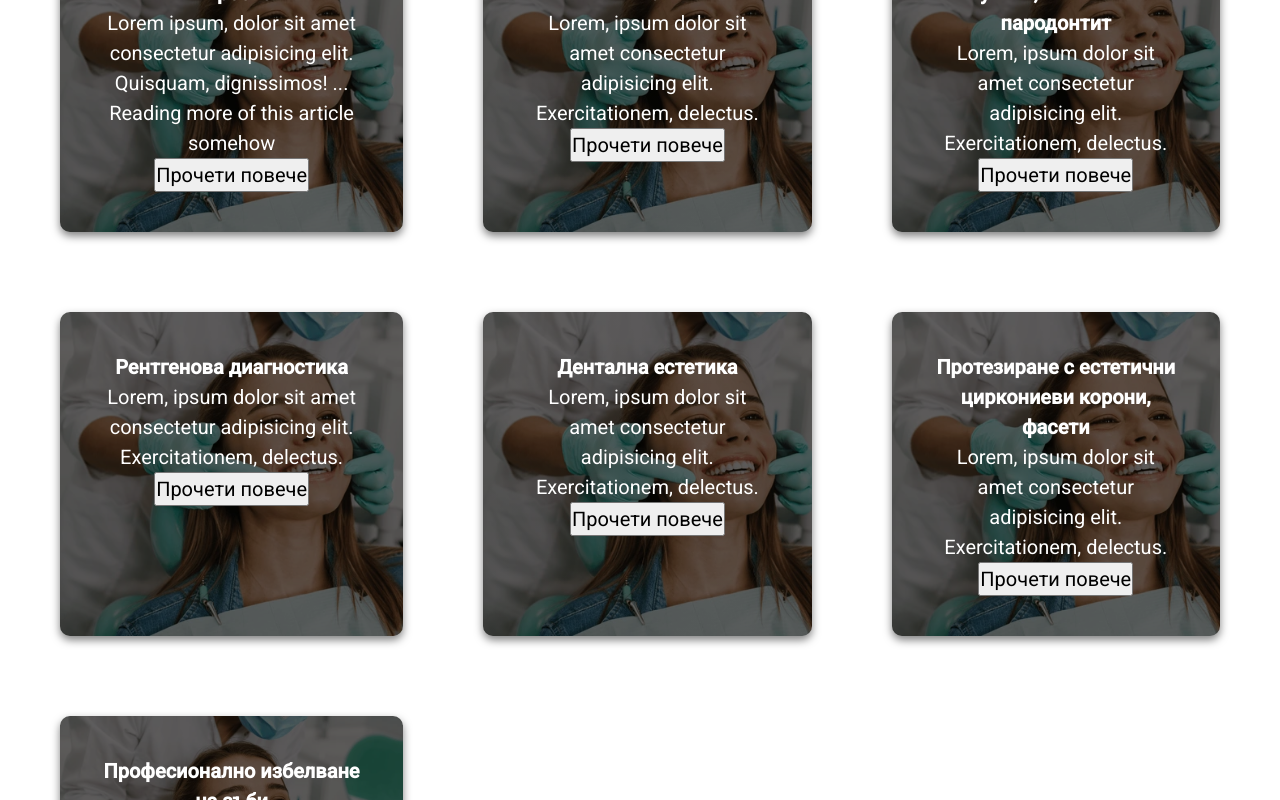
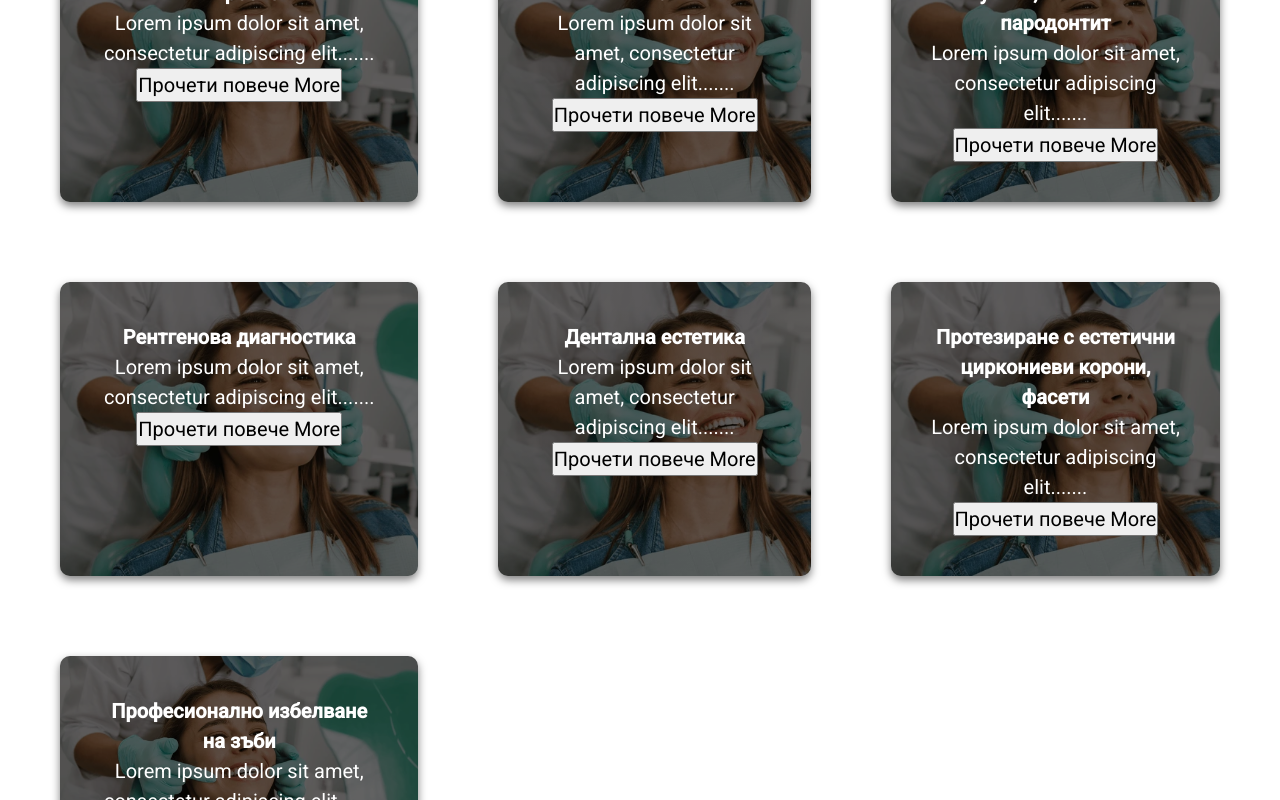
Before and after one commit to JaklinJ/dentist-app, an Angular app in the folder drV/: page /treatments in a window 1280 px wide. Shown: the part 800-1600 px from the top of the page. Built offline with nearby package versions, Linux system fonts and the light colour scheme.

Commit message:
Worked on expandable paragraphs and read more buttons

```diff
--- a/drV/src/app/app.module.ts
+++ b/drV/src/app/app.module.ts
@@ -13,6 +13,7 @@ import { AboutUsComponent } from './about-us/about-us.component';
 import { BlogComponent } from './blog/blog.component';
 import { HomeComponent } from './home/home.component';
 import { BrowserAnimationsModule } from '@angular/platform-browser/animations';
+import {MatExpansionModule} from '@angular/material/expansion';
 
 @NgModule({
   declarations: [
@@ -30,7 +31,7 @@ import { BrowserAnimationsModule } from '@angular/platform-browser/animations';
   imports: [
     BrowserModule,
     BrowserAnimationsModule,
-    // MatExpansionModule,s
+    MatExpansionModule,
     AppRoutingModule,
     BrowserAnimationsModule
   ],
--- a/drV/src/app/blog/blog.component.html
+++ b/drV/src/app/blog/blog.component.html
@@ -13,51 +13,51 @@
 <div class="questions">
 
     <div class="info">
-        <!-- <mat-expansion-panel>s -->
-        <!-- <mat-expansion-panel-header> -->
+        <mat-expansion-panel>s
+        <mat-expansion-panel-header>
             Какво е добра устна хигиена?
-        <!-- </mat-expansion-panel-header> -->
+        </mat-expansion-panel-header>
 
         <ng-template matExpansionPanelContent class="answear">
         Some deferred content
         </ng-template>
-    <!-- </mat-expansion-panel> -->
+    </mat-expansion-panel>
     </div>
 
 <div class="info">
-    <!-- <mat-expansion-panel> -->
-        <!-- <mat-expansion-panel-header> -->
+    <mat-expansion-panel>
+        <mat-expansion-panel-header>
             Как да избера правилната четка за зъби?
-        <!-- </mat-expansion-panel-header> -->
+        </mat-expansion-panel-header>
 
         <ng-template matExpansionPanelContent>
         Some deferred content
         </ng-template>
-    <!-- </mat-expansion-panel> -->
+    </mat-expansion-panel>
 </div>
 
 <div class="info">
-    <!-- <mat-expansion-panel> -->
-        <!-- <mat-expansion-panel-header> -->
+    <mat-expansion-panel>
+        <mat-expansion-panel-header>
             Как да се поддържаме добра устна хигиена?
-        <!-- </mat-expansion-panel-header> -->
+        </mat-expansion-panel-header>
 
         <ng-template matExpansionPanelContent>
         Some deferred content
         </ng-template>
-    <!-- </mat-expansion-panel> -->
+    </mat-expansion-panel>
 </div>
 
 <div class="info">
-    <!-- <mat-expansion-panel> -->
-        <!-- <mat-expansion-panel-header> -->
+    <mat-expansion-panel>
+        <mat-expansion-panel-header>
             Какво се добива от поддържането на добра устна хигиена?
-        <!-- </mat-expansion-panel-header> -->
+        </mat-expansion-panel-header>
 
         <ng-template matExpansionPanelContent>
         Some deferred content
         </ng-template>
-    <!-- </mat-expansion-panel> -->
+    </mat-expansion-panel>
 </div>
 
 </div>
--- a/drV/src/app/blog/blog.component.ts
+++ b/drV/src/app/blog/blog.component.ts
@@ -1,4 +1,5 @@
 import { Component } from '@angular/core';
+// import { MatExpansionModule } from '@angular/material/expansion';
 @Component({
   selector: 'app-blog',
   templateUrl: './blog.component.html',
--- a/drV/src/app/treatments/treatments.component.html
+++ b/drV/src/app/treatments/treatments.component.html
@@ -10,49 +10,124 @@
 <div class="container">
     <div class="treatmentOne a">
         <h4>Ендодонтско лечение под микроскоп</h4>
-        <p>
+
+        <!-- Trying something new for the readMoreLessButton -->
+
+        <!-- <p>
             Lorem ipsum, dolor sit amet consectetur adipisicing elit. Quisquam, dignissimos!
             <span id="less">...</span><span id="more">
                 Reading more of this article somehow
             </span>
-        </p>
-        <button (click)="toggleReadMore()">Прочети повече</button>
+        </p> -->
+        <div *ngIf="content.length <= 150; else longContent">
+            <!-- <p>{{ content }}</p> -->
+          </div>
+          <ng-template #longContent>
+            <!-- Display shortened content -->
+            <p>{{ content.slice(0, 150) }}...</p>
+            <!-- Implement "Read More/Less" button -->
+            <button (click)="toggleReadMore()">Read {{ isExpanded ? 'Less' : 'More' }}</button>
+          </ng-template>
+            <p *ngIf="!isExpanded">{{ content.slice(0, 150) }}...</p>
+            <p *ngIf="isExpanded">{{ content }}</p>
+            <button (click)="toggleReadMore()">Прочети повече {{ isExpanded ? 'Less' : 'More' }}</button>
     </div>
 
     <div class="treatmentOne b">
         <h4>Поставяне на дентални импланти</h4>
-        <p>Lorem, ipsum dolor sit amet consectetur adipisicing elit. Exercitationem, delectus.</p>
-        <button (click)="toggleReadMore()">Прочети повече</button>
+        <!-- <p>Lorem, ipsum dolor sit amet consectetur adipisicing elit. Exercitationem, delectus.</p> -->
+        <div *ngIf="content.length <= 150; else longContent">
+            <!-- <p>{{ content }}</p> -->
+          </div>
+          <ng-template #longContent>
+            <!-- Display shortened content -->
+            <p>{{ content.slice(0, 150) }}...</p>
+            <!-- Implement "Read More/Less" button -->
+            <button (click)="toggleReadMore()">Read {{ isExpanded ? 'Less' : 'More' }}</button>
+          </ng-template>
+            <p *ngIf="!isExpanded">{{ content.slice(0, 150) }}...</p>
+            <p *ngIf="isExpanded">{{ content }}</p>
+            <button (click)="toggleReadMore()">Прочети повече {{ isExpanded ? 'Less' : 'More' }}</button>
     </div>
 
     <div class="treatmentOne c">
         <h4>Лечение на кариес, пулпит, гингивит и пародонтит</h4>
-        <p>Lorem, ipsum dolor sit amet consectetur adipisicing elit. Exercitationem, delectus.</p>
-        <button (click)="toggleReadMore()">Прочети повече</button>
+        <div *ngIf="content.length <= 150; else longContent">
+            <!-- <p>{{ content }}</p> -->
+          </div>
+          <ng-template #longContent>
+            <!-- Display shortened content -->
+            <p>{{ content.slice(0, 150) }}...</p>
+            <!-- Implement "Read More/Less" button -->
+            <button (click)="toggleReadMore()">Read {{ isExpanded ? 'Less' : 'More' }}</button>
+          </ng-template>
+            <p *ngIf="!isExpanded">{{ content.slice(0, 150) }}...</p>
+            <p *ngIf="isExpanded">{{ content }}</p>
+            <button (click)="toggleReadMore()">Прочети повече {{ isExpanded ? 'Less' : 'More' }}</button>
     </div>
 
     <div class="treatmentOne d">
         <h4>Рентгенова диагностика</h4>
-        <p>Lorem, ipsum dolor sit amet consectetur adipisicing elit. Exercitationem, delectus.</p>
-        <button (click)="toggleReadMore()">Прочети повече</button>
+        <div *ngIf="content.length <= 150; else longContent">
+            <!-- <p>{{ content }}</p> -->
+          </div>
+          <ng-template #longContent>
+            <!-- Display shortened content -->
+            <p>{{ content.slice(0, 150) }}...</p>
+            <!-- Implement "Read More/Less" button -->
+            <button (click)="toggleReadMore()">Read {{ isExpanded ? 'Less' : 'More' }}</button>
+          </ng-template>
+            <p *ngIf="!isExpanded">{{ content.slice(0, 150) }}...</p>
+            <p *ngIf="isExpanded">{{ content }}</p>
+            <button (click)="toggleReadMore()">Прочети повече {{ isExpanded ? 'Less' : 'More' }}</button>
     </div>
 
     <div class="treatmentOne e">
         <h4>Дентална естетика</h4>
-        <p>Lorem, ipsum dolor sit amet consectetur adipisicing elit. Exercitationem, delectus.</p>
-        <button (click)="toggleReadMore()">Прочети повече</button>
+        <div *ngIf="content.length <= 150; else longContent">
+            <!-- <p>{{ content }}</p> -->
+          </div>
+          <ng-template #longContent>
+            <!-- Display shortened content -->
+            <p>{{ content.slice(0, 150) }}...</p>
+            <!-- Implement "Read More/Less" button -->
+            <button (click)="toggleReadMore()">Read {{ isExpanded ? 'Less' : 'More' }}</button>
+          </ng-template>
+            <p *ngIf="!isExpanded">{{ content.slice(0, 150) }}...</p>
+            <p *ngIf="isExpanded">{{ content }}</p>
+            <button (click)="toggleReadMore()">Прочети повече {{ isExpanded ? 'Less' : 'More' }}</button>
     </div>
 
     <div class="treatmentOne f">
         <h4>Протезиране с естетични циркониеви корони, фасети</h4>
-        <p>Lorem, ipsum dolor sit amet consectetur adipisicing elit. Exercitationem, delectus.</p>
-        <button (click)="toggleReadMore()">Прочети повече</button>
+        <div *ngIf="content.length <= 150; else longContent">
+            <!-- <p>{{ content }}</p> -->
+          </div>
+          <ng-template #longContent>
+            <!-- Display shortened content -->
+            <p>{{ content.slice(0, 150) }}...</p>
+            <!-- Implement "Read More/Less" button -->
+            <button (click)="toggleReadMore()">Read {{ isExpanded ? 'Less' : 'More' }}</button>
+          </ng-template>
+            <p *ngIf="!isExpanded">{{ content.slice(0, 150) }}...</p>
+            <p *ngIf="isExpanded">{{ content }}</p>
+            <button (click)="toggleReadMore()">Прочети повече {{ isExpanded ? 'Less' : 'More' }}</button>
     </div>
 
     <div class="treatmentOne g">
         <h4>Професионално избелване на зъби</h4>
-        <p>Lorem, ipsum dolor sit amet consectetur adipisicing elit. Exercitationem, delectus.</p>
-        <button (click)="toggleReadMore()">Прочети повече</button>
+        <div *ngIf="content.length <= 150; else longContent">
+            <!-- <p>{{ content }}</p> -->
+          </div>
+          <ng-template #longContent>
+            <!-- Display shortened content -->
+            <p>{{ content.slice(0, 150) }}...</p>
+            <!-- Implement "Read More/Less" button -->
+            <button (click)="toggleReadMore()">Read {{ isExpanded ? 'Less' : 'More' }}</button>
+          </ng-template>
+            <p *ngIf="!isExpanded">{{ content.slice(0, 150) }}...</p>
+            <p *ngIf="isExpanded">{{ content }}</p>
+            <button (click)="toggleReadMore()">Прочети повече {{ isExpanded ? 'Less' : 'More' }}</button>
     </div>
 </div>
 
--- a/drV/src/app/treatments/treatments.component.ts
+++ b/drV/src/app/treatments/treatments.component.ts
@@ -7,6 +7,8 @@ import { Component, Input } from '@angular/core';
 })
 export class TreatmentsComponent {
   isExpanded: boolean = false;
+  content: string = "Lorem ipsum dolor sit amet, consectetur adipiscing elit....";
+
 
   toggleReadMore() {
     this.isExpanded = !this.isExpanded;
```
